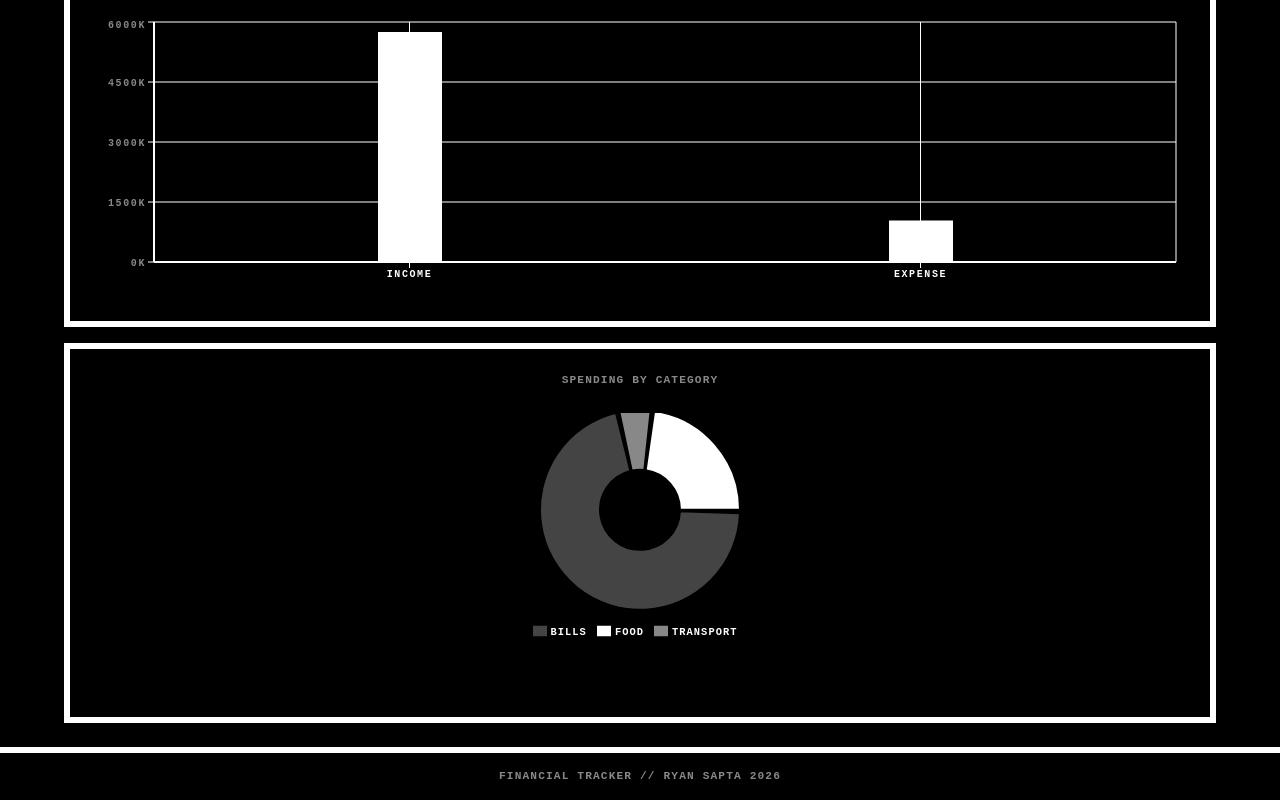
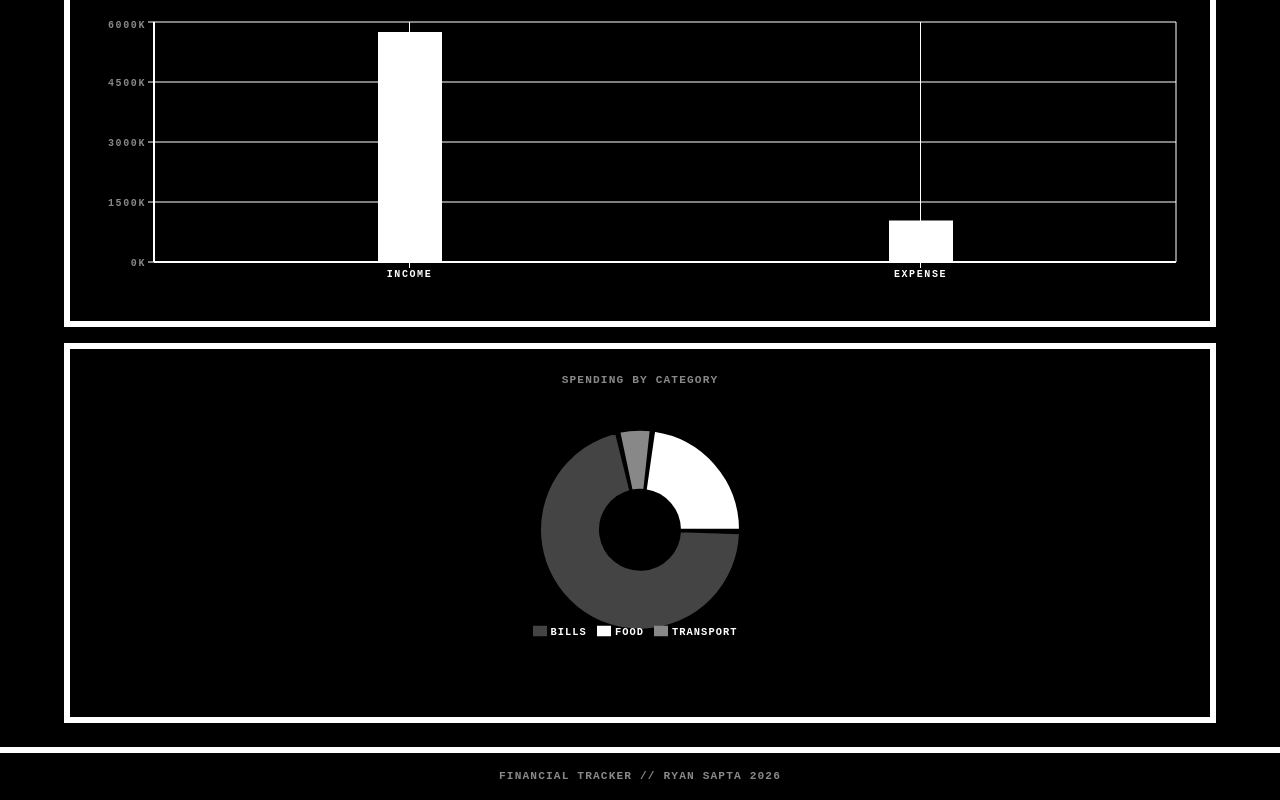
Before and after one commit to ryanvp10/personal-tracker, a React (Vite) app in the folder frontend/: page /dashboard in a window 1280 px wide. Shown: the part 554-1354 px from the top of the page. Built offline with nearby package versions, Linux system fonts and the light colour scheme.

Commit message:
Fix pie chart centering on desktop: increase margin top, adjust cy

```diff
--- a/frontend/src/components/Dashboard.jsx
+++ b/frontend/src/components/Dashboard.jsx
@@ -347,7 +347,7 @@ function Dashboard() {
           </span>
           <ResponsiveContainer width="100%" height={isMobile ? 260 : 280}>
             <PieChart
-              margin={{ top: 10, right: 20, bottom: isMobile ? 10 : 50, left: 20 }}
+              margin={{ top: isMobile ? 10 : 35, right: 20, bottom: isMobile ? 10 : 50, left: 20 }}
               onClick={(e) => {
                 if (e && e.activePayload && e.activePayload[0]) {
                   handlePieClick(e.activePayload[0].payload);
@@ -360,7 +360,7 @@ function Dashboard() {
                 dataKey="value"
                 nameKey="name"
                 cx="50%"
-                cy="50%"
+                cy={isMobile ? "50%" : "55%"}
                 outerRadius={isMobile ? 80 : 100}
                 innerRadius={isMobile ? 30 : 40}
                 stroke="#000000"
```
